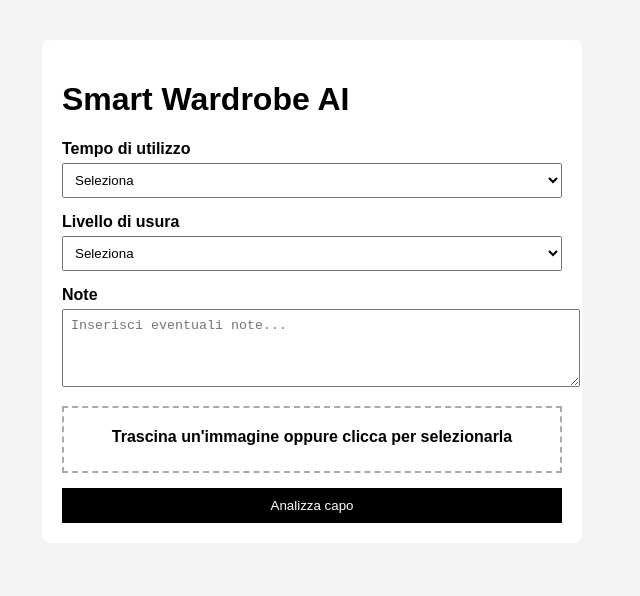
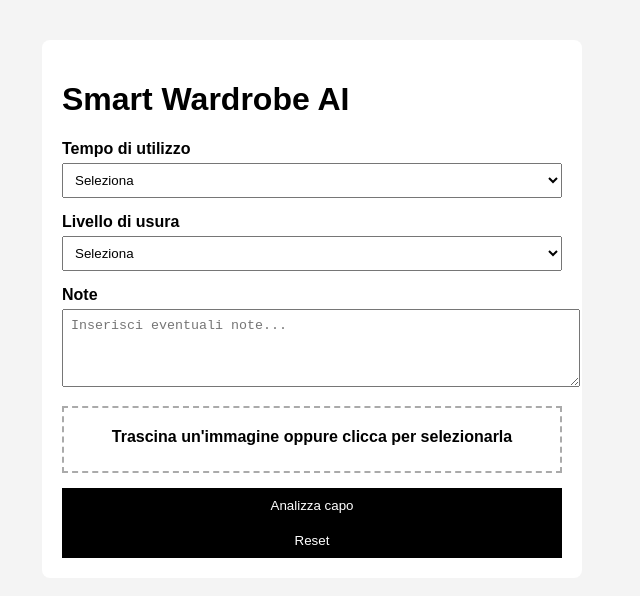
Before and after one commit to Lucapertosa04/Smart-Wardrobe-AI, a React app in the folder Smart Wardrobe AI/frontend/: page / in a window 1280 px wide. Shown: the top 596 px of the page, without its empty margins (328-968 px from the left). Built offline with nearby package versions, Linux system fonts and the light colour scheme; the HTML template or start-up script is replaced by a standard one.

Commit message:
Aggiunto container

```diff
--- a/Smart Wardrobe AI/frontend/src/pages/Wardrobe.jsx
+++ b/Smart Wardrobe AI/frontend/src/pages/Wardrobe.jsx
@@ -15,6 +15,7 @@ export default function Wardrobe() {
   const [wearLevel, setWearLevel] = useState("");
   const [notes, setNotes] = useState("");
   const [image, setImage] = useState(null);
+  const [aiResponse, setAiResponse] = useState("");
 
   /**
    * Funzione principale di analisi del capo.
@@ -23,6 +24,7 @@ export default function Wardrobe() {
    * 3. Invia tutto al backend wardrobe
    */
   async function handleAnalyze() {
+
 
     // ✅ CORREZIONE 1:
     // L'OCR non è obbligatorio per forza:
@@ -64,7 +66,8 @@ export default function Wardrobe() {
 
       // 3️⃣ Analisi capo (menu + note)
       const wardrobeResponse = await analyzeGarment(payload);
-
+      //Salva risposta AI
+      setAiResponse(wardrobeResponse.advice);
       // Debug temporaneo
       console.log("RISULTATO FINALE:", {
         ocr: ocrResponse,
@@ -72,6 +75,7 @@ export default function Wardrobe() {
       });
 
       alert("Analisi completata! Guarda la console 🚀");
+
 
     } catch (error) {
       console.error("Errore analisi:", error);
@@ -120,6 +124,23 @@ export default function Wardrobe() {
 
       {/* ✅ onClick punta SOLO alla funzione */}
       <Button text="Analizza capo" onClick={handleAnalyze} />
-    </div>
+      <Button
+        text="Reset"
+        onClick={() => {
+          setUsageTime("");
+          setWearLevel("");
+          setNotes("");
+          setImage(null);
+          setAiResponse("");
+      }}
+    />
+      {/* 🧠 Risposta dell'AI */}
+      {aiResponse && (
+        <div className="container">
+          <h2>Consiglio AI</h2>
+          <p>{aiResponse}</p>
+        </div>
+      )}
+</div>
   );
 }
```
